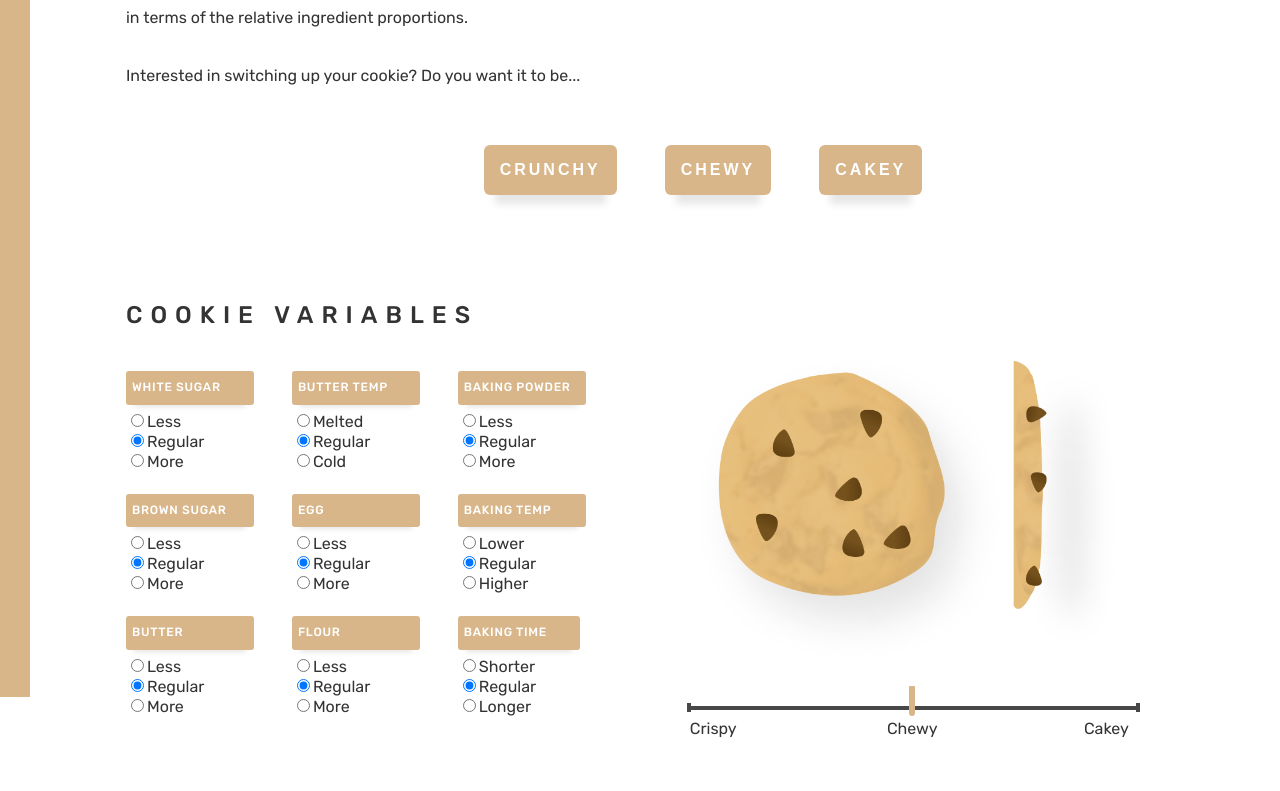
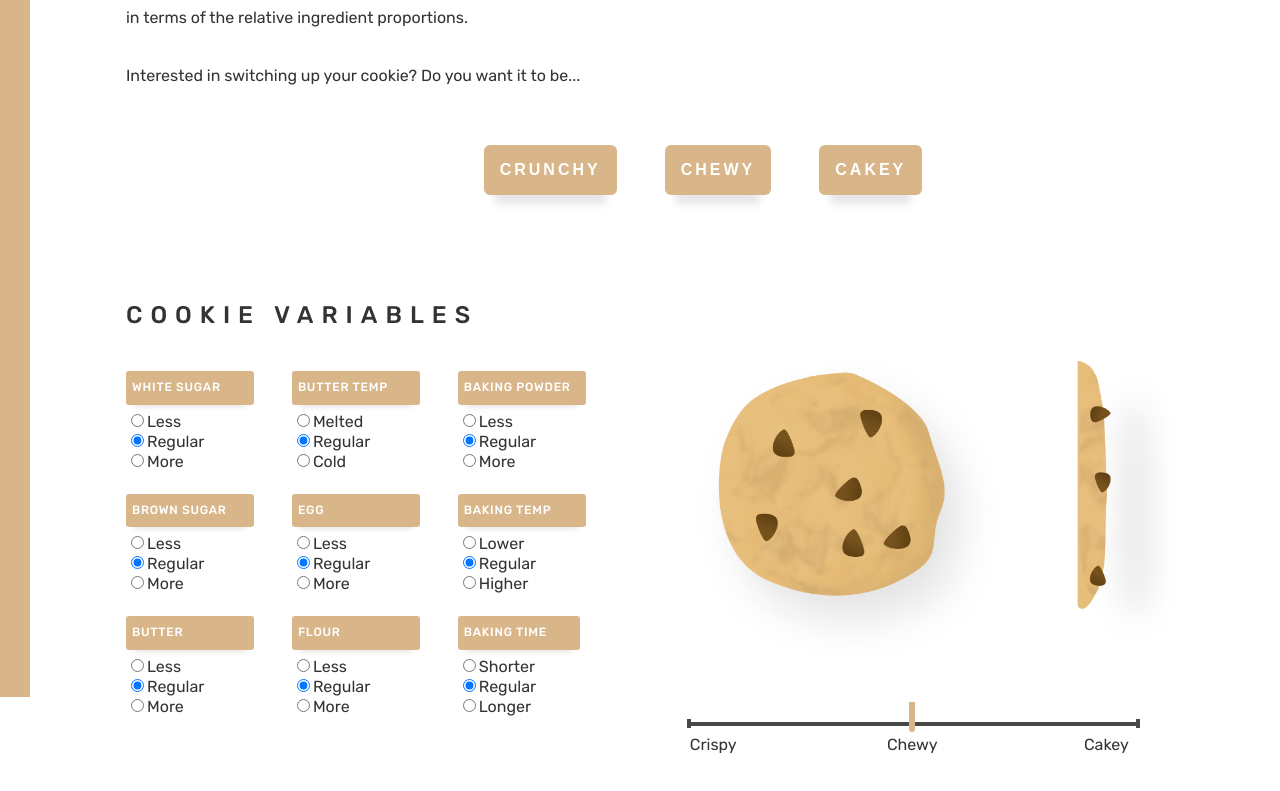
Before and after one commit to lommyti/infoviz-a4, a React (Create React App) app: page / in a window 1280 px wide. Shown: the part 4674-5465 px from the top of the page. Built offline with nearby package versions, Linux system fonts and the light colour scheme.

Commit message:
mapped formulas

```diff
--- a/src/App.css
+++ b/src/App.css
@@ -244,7 +244,7 @@ button:hover{
   display:block;
   float:right;
   padding-left: 8em;
-  padding-top: 3em;
+  padding-top: 4em;
   box-sizing: border-box;
   padding-bottom: 8em;
 }
--- a/src/App.js
+++ b/src/App.js
@@ -53,7 +53,7 @@ class App extends React.Component {
         time: "0",
         score: 10,
         pointerLocation: {marginLeft: "37.5%"},
-        cookieHeight: {width: "auto", marginLeft: "20em"},
+        cookieHeight: {width: "auto", marginLeft: "24em"},
         cookieSpread: {height:"20em", width:"auto"},
 
      };
@@ -119,7 +119,7 @@ class App extends React.Component {
 
   calculateScore = () => {
     let attrs = ["sugar", "brownsugar", "butter", "butter_temp", "egg", "flour", "bakingsoda", "bakingpowder", "temp", "time"]
-    let newScore = 9;
+    let newScore = 10;
     for(let i = 0; i < attrs.length; i++) {
       newScore += parseInt(this.state[attrs[i]])
     }
@@ -130,10 +130,10 @@ class App extends React.Component {
   }
 
   resizeCookie = () => {
-    let newPosition =  this.state.score * (75/18);
+    let newPosition =  (this.state.score-1) * (75/18);
     let newMarginLeft = {marginLeft: newPosition + "%"};
-    let newCookieHeight = {width: Math.pow(this.state.score, .5) + "em", marginLeft:"18em", height:(this.state.score*2)+"em", marginTop:"-"+(this.state.score-9)+"em"};
-    let newCookieSpread = {height:(this.state.score*2)+"em", width:"auto", marginLeft:"-"+(this.state.score-9)+"em", marginTop:"-"+(this.state.score-9)+"em"}
+    let newCookieHeight = {width: (1.388889 + 0.6111111*this.state.score) + "em", marginLeft:"24em", height:(27.77778 - 0.7777778*this.state.score)+"em"};
+    let newCookieSpread = {height:(27.77778 - 0.7777778*this.state.score)+"em", width:"auto"}
     this.setState({
       pointerLocation: newMarginLeft,
       cookieHeight: newCookieHeight,
```
